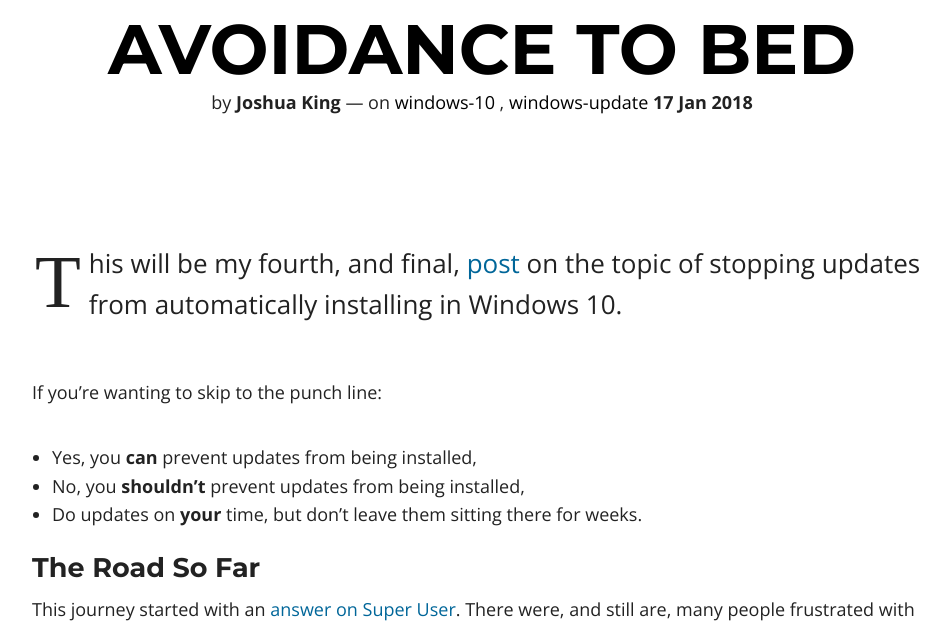
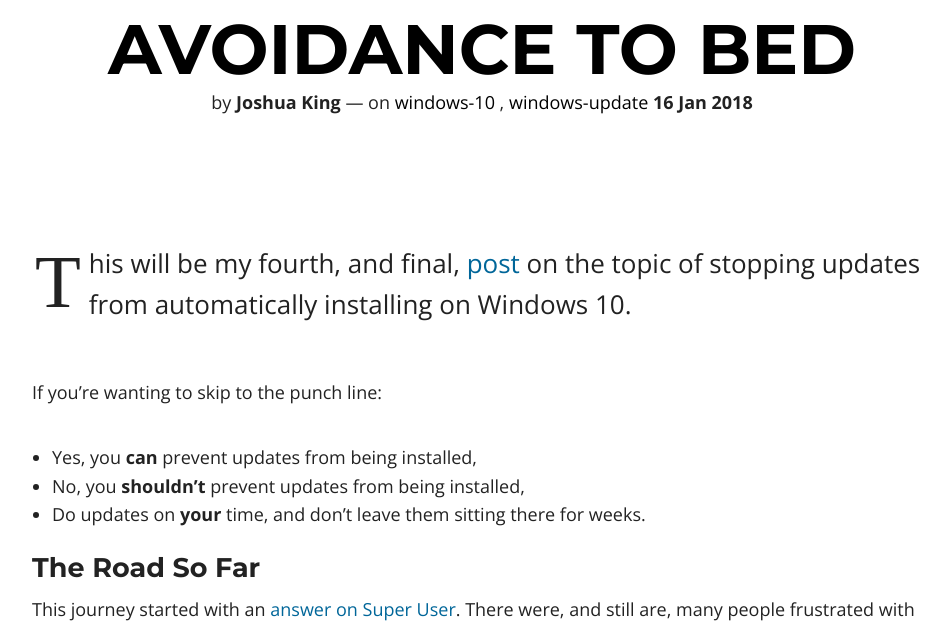
Before and after one commit to Windos/windos.github.io, a Jekyll site: the page built from _posts/2018-01-16-wu-put-to-bed.md, in a window 1280 px wide and 900 px high, scrolled down 193 px. Shown: the part 170-793 px from the top of the window, without its empty margins (158-1108 px from the left). Built offline with Jekyll 4.4.1, drawn with Linux system fonts in a browser that asks for light colours; nearby versions of some CDN libraries; some web fonts are replaced; comment, search, counter and statistics services are not loaded.

Commit message:
Edits and moving release to today

```diff
--- a/_posts/2018-01-17-wu-put-to-bed.md
+++ b/_posts/2018-01-16-wu-put-to-bed.md
@@ -2,8 +2,8 @@
 layout: post
 title: "Windows Updates: Putting Update Avoidance to Bed"
 excerpt: "There were, and still are, many people frustrated with the fact that Windows 10 would decide to forcibly reboot for updates."
-modified: 2018-01-17
-date: 2018-01-17
+modified: 2018-01-16 20:00:00 +1300
+date: 2018-01-16 20:00:00 +1300
 tags: [windows-10, windows-update]
 comments: true
 image:
@@ -14,13 +14,13 @@ image:
 
 This will be my fourth, and final,
 [post](https://king.geek.nz/tags/#windows-update) on the topic of stopping
-updates from automatically installing in Windows 10.
+updates from automatically installing on Windows 10.
 
 If you're wanting to skip to the punch line:
 
 * Yes, you **can** prevent updates from being installed,
 * No, you **shouldn't** prevent updates from being installed,
-* Do updates on **your** time, but don't leave them sitting there for weeks.
+* Do updates on **your** time, and don't leave them sitting there for weeks.
 
 ### The Road So Far
 
@@ -72,7 +72,7 @@ or even pause updates for a little over month at a time.
 Microsoft still don't want you ignoring updates outright, and I think they've
 done a good job of finding the middle ground.
 
-**Why You Shouldn't Ignore Updates**
+### Why You Shouldn't Ignore Updates
 
 Remember all the talk about Wannacry a while back? Remember all the comments in
 reply to stories from people that got hit?
@@ -87,7 +87,7 @@ secure.
 
 Yes, that means you need to reboot from time to time.
 
-**Reboot on Your Time**
+### Reboot on Your Time
 
 So, to wrap up here's the real fix:
 
```
